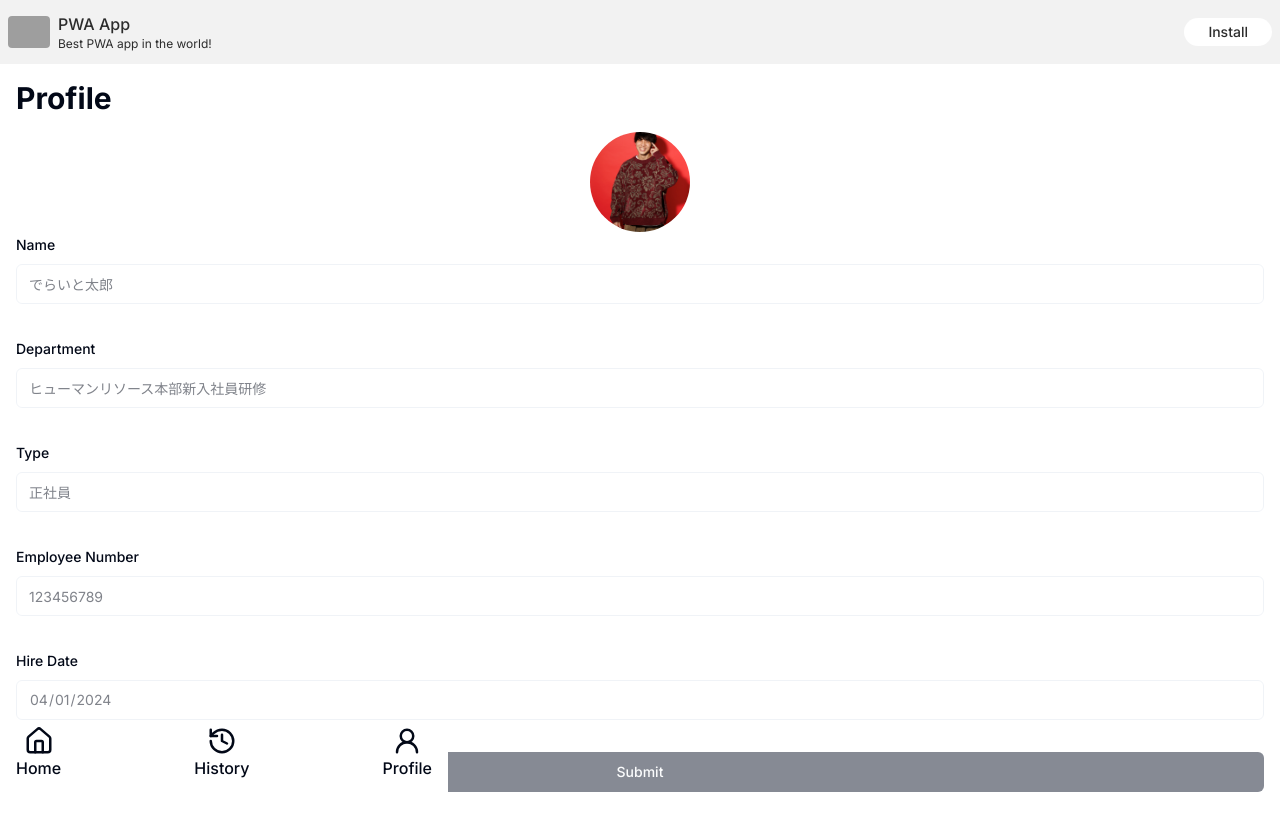
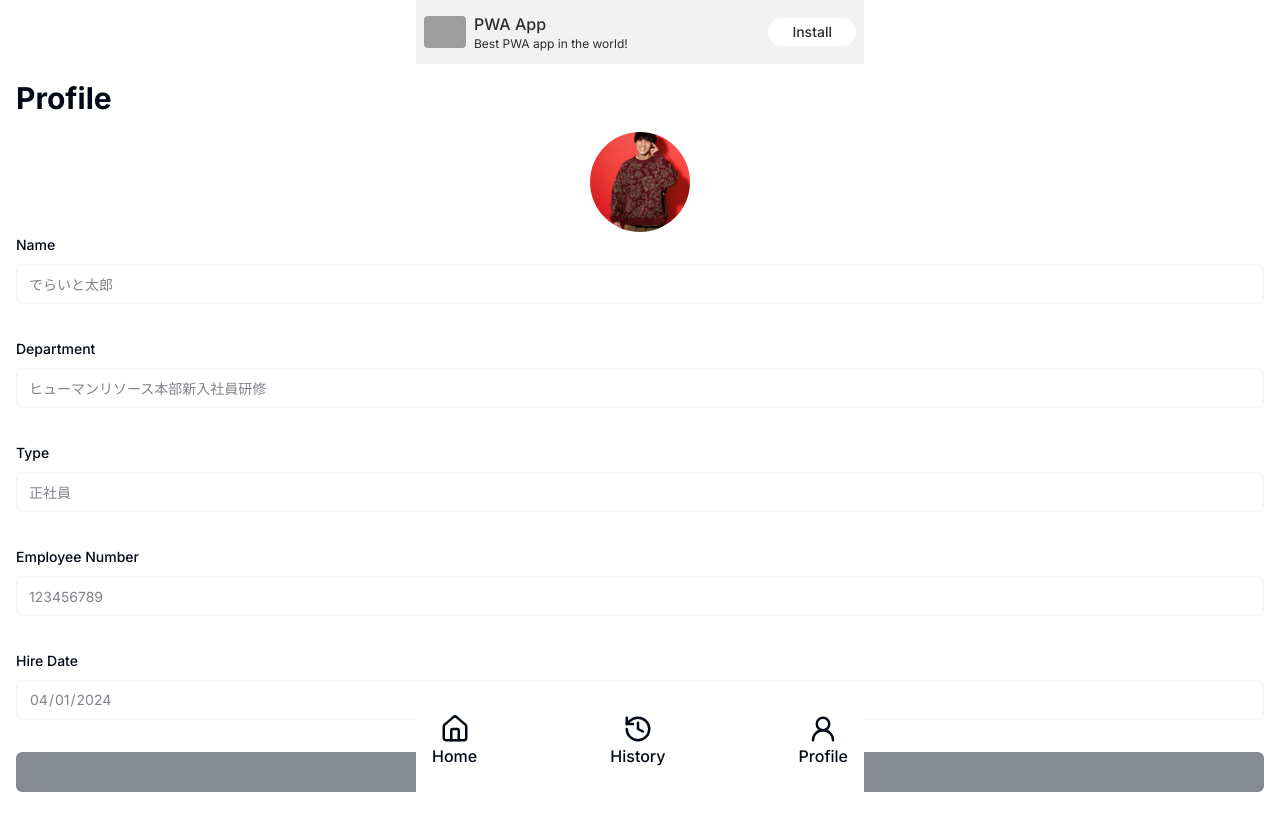
Before and after one commit to posaune0423/test-3d, a Next.js app: page /profile in a window 1280 px wide. Shown: the top 830 px of the page. Built offline with nearby package versions, Linux system fonts and the light colour scheme; grey boxes are pictures that could not be loaded.

Commit message:
fix: bottom padding

```diff
--- a/src/app/history/page.tsx
+++ b/src/app/history/page.tsx
@@ -1,6 +1,6 @@
 const History = () => {
   return (
-    <main className='mb-[80px] min-h-[calc(100vh-80px)] w-full'>
+    <main className='mb-[90px] min-h-[calc(100vh-90px)] w-full'>
       <section className='p-4'>
         <h1 className='mb-4 text-3xl font-bold'>History</h1>
         <div className='rounded-lg bg-white p-4 shadow'>
--- a/src/app/page.tsx
+++ b/src/app/page.tsx
@@ -2,7 +2,7 @@ import ThreeDFBXViewer from '@/components/ThreeDFBXViewer'
 
 const Home = () => {
   return (
-    <main className='min-h-[calc(100vh-80px)] w-full'>
+    <main className='min-h-[calc(100vh-90px)] w-full'>
       <div className='h-[500px] w-full'>
         <ThreeDFBXViewer fbxFile='/sphere.fbx' />
       </div>
--- a/src/app/profile/page.tsx
+++ b/src/app/profile/page.tsx
@@ -3,7 +3,7 @@ import { ProfileForm } from './ProfileForm'
 
 const Profile = () => {
   return (
-    <main className='mb-[80px] min-h-[calc(100vh-80px)] w-full'>
+    <main className='mb-[90px] min-h-[calc(100vh-90px)] w-full'>
       <section className='p-4'>
         <h1 className='mb-4 text-3xl font-bold'>Profile</h1>
         <Image
--- a/src/components/GlobalFooter.tsx
+++ b/src/components/GlobalFooter.tsx
@@ -3,7 +3,7 @@ import MotionLink from './MotionLink'
 
 const GlobalFooter = () => {
   return (
-    <footer className='fixed bottom-0 max-h-[80px] w-full max-w-md bg-white px-4 pb-5'>
+    <footer className='fixed inset-x-0 bottom-0 mx-auto max-h-[90px] w-full max-w-md bg-white px-4 pb-8'>
       <div className='flex items-center justify-between'>
         <MotionLink
           href='/'
--- a/src/components/PWAInstallBanner.tsx
+++ b/src/components/PWAInstallBanner.tsx
@@ -28,7 +28,7 @@ const PWAInstallBanner = ({ open, height }: Props) => {
   return (
     <>
       <div
-        className={`bg-[#F2F2F2] px-2 py-3 ${open ? 'block' : 'hidden'} ${height && `h-[${height}px]`}`}
+        className={`mx-auto max-w-md bg-[#F2F2F2] px-2 py-3 ${open ? 'block' : 'hidden'} ${height && `h-[${height}px]`}`}
       >
         <div className='flex items-center gap-2'>
           <Image
```
